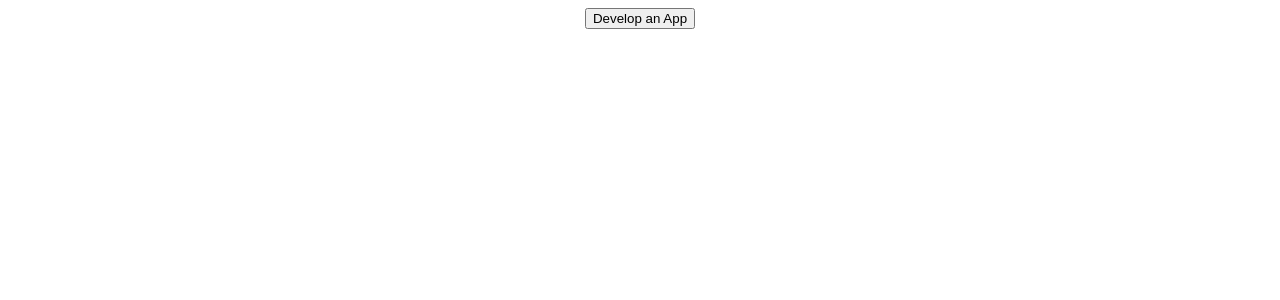
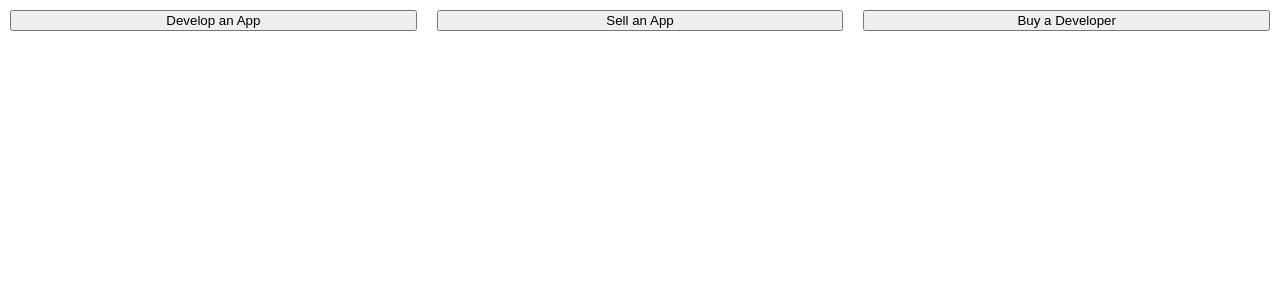
Before and after one commit to ingenmaffen/dev-clicker, a React (Create React App) app: page / in a window 1280 px wide. Shown: the top 300 px of the page. Built offline with nearby package versions, Linux system fonts and the light colour scheme.

Commit message:
Add basic layout

```diff
--- a/src/App.css
+++ b/src/App.css
@@ -1,3 +1,14 @@
+body, html {
+  margin: 0;
+}
+
 .main-content {
-  text-align: center;
+  width: 100%;
+  height: 100%;
+  display: flex;
 }
+
+.main-content > * {
+  flex: 1;
+  margin: 10px;
+}
--- a/src/App.js
+++ b/src/App.js
@@ -1,9 +1,14 @@
 import './App.css';
+import { DevelopPanel } from './Layout/DevelopPanel';
+import { ResourcePanel } from './Layout/ResourcePanel';
+import { SellPanel } from './Layout/SellPanel';
 
 function App() {
   return (
     <div className="main-content">
-      <button>Develop an App</button>
+      <DevelopPanel />
+      <SellPanel />
+      <ResourcePanel />
     </div>
   );
 }
--- /dev/null
+++ b/src/Layout/DevelopPanel.js
@@ -0,0 +1,3 @@
+export const DevelopPanel = () => (
+    <button>Develop an App</button>
+);
--- /dev/null
+++ b/src/Layout/ResourcePanel.js
@@ -0,0 +1,3 @@
+export const ResourcePanel = () => (
+    <button>Buy a Developer</button>
+);
--- /dev/null
+++ b/src/Layout/SellPanel.js
@@ -0,0 +1,3 @@
+export const SellPanel = () => (
+    <button>Sell an App</button>
+);
```
